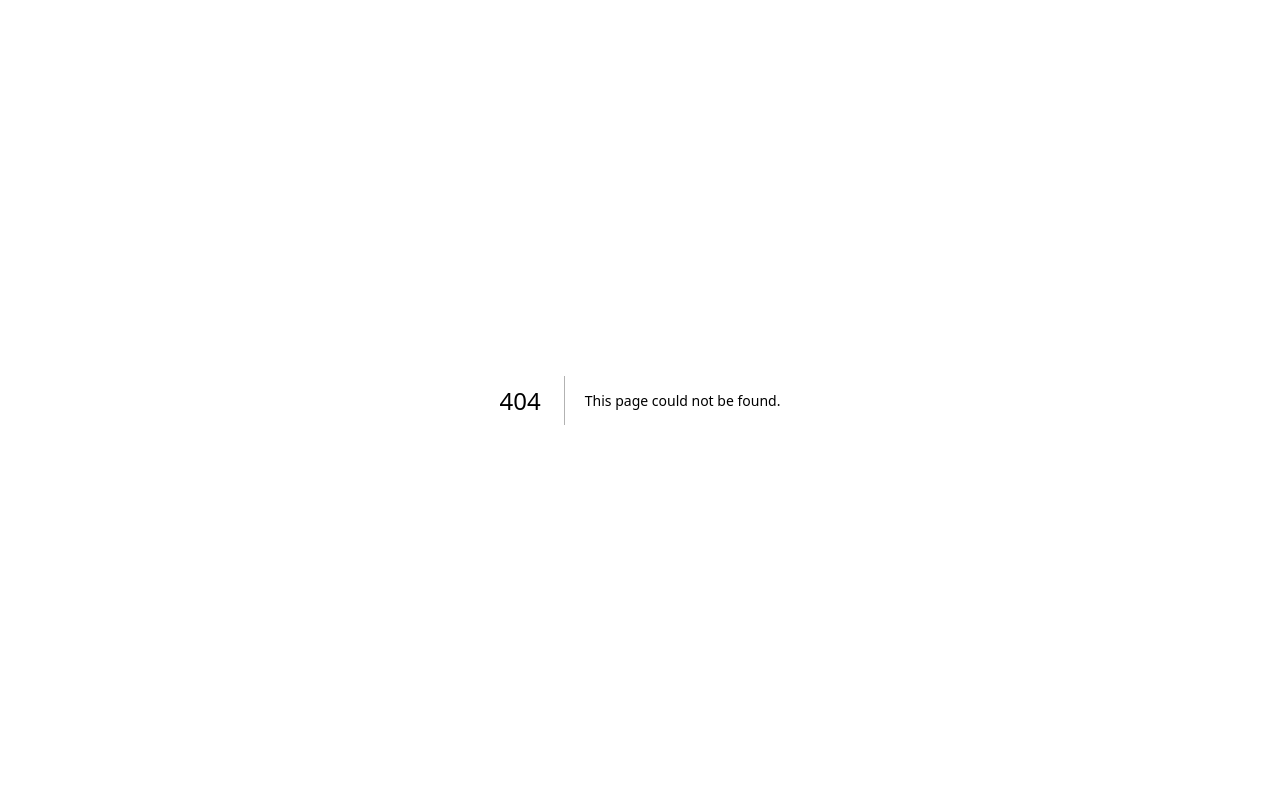
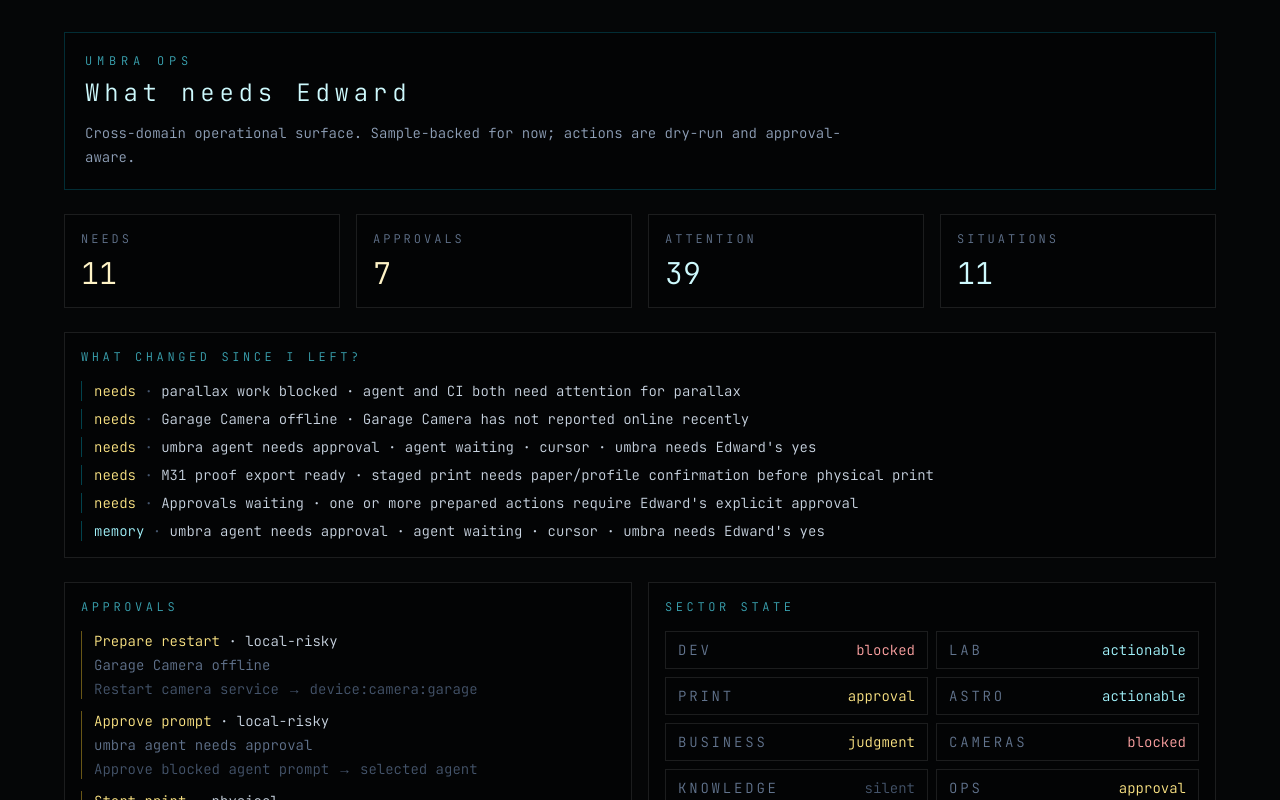
Before and after one commit to Edd-wordd/umbra, a Next.js app: page /ops in a window 1280 px wide. Before the commit this address had no page. Built offline with nearby package versions, Linux system fonts and the light colour scheme.

Commit message:
ops bottom strips

```diff
--- /dev/null
+++ b/src/app/ops/page.tsx
@@ -0,0 +1,143 @@
+import { buildBrainViewModel } from "@/lib/brain";
+import { createSampleMultiDomainBrain } from "@/lib/domain";
+import { buildOpsNeeds, buildWhatChanged, localTriageOpsNeeds } from "@/lib/ops";
+
+export default async function OpsPage() {
+  const now = 1_700_000_000_000;
+  const brain = createSampleMultiDomainBrain(now);
+  const needs = await buildOpsNeeds(brain);
+  const triage = localTriageOpsNeeds(needs);
+  const triageByNeed = new Map(triage.map((item) => [item.needId, item]));
+  const whatChanged = buildWhatChanged({ since: now - 60 * 60_000, generatedAt: now, needs, memory: brain.memory, limit: 6 });
+  const view = buildBrainViewModel(brain);
+  const approvals = needs.flatMap((need) => need.actions.filter((action) => action.requiresApproval).map((action) => ({ need, action })));
+
+  return (
+    <main className="h-screen overflow-y-auto bg-[#050607] p-8 text-[#d7e4e8]">
+      <div className="mx-auto max-w-6xl space-y-6">
+        <header className="border border-cyan-400/20 bg-black/30 p-5">
+          <p className="text-xs uppercase tracking-[0.4em] text-cyan-300/70">Umbra Ops</p>
+          <h1 className="mt-2 text-2xl font-light tracking-[0.2em] text-cyan-100">What needs Edward</h1>
+          <p className="mt-3 max-w-3xl text-sm leading-6 text-slate-400">
+            Cross-domain operational surface. Sample-backed for now; actions are dry-run and approval-aware.
+          </p>
+        </header>
+
+        <section className="grid gap-4 md:grid-cols-4">
+          <Metric label="needs" value={needs.length} tone="amber" />
+          <Metric label="approvals" value={approvals.length} tone="amber" />
+          <Metric label="attention" value={view.totals.attention} tone="cyan" />
+          <Metric label="situations" value={view.totals.situations} tone="cyan" />
+        </section>
+
+        <Panel title="What changed since I left?">
+          {whatChanged.quiet ? (
+            <p className="text-sm text-slate-500">all quiet</p>
+          ) : (
+            <ul className="space-y-2 text-sm text-slate-300">
+              {whatChanged.lines.map((line) => (
+                <li key={line} className="border-l border-cyan-400/30 pl-3">
+                  <span className={line.startsWith("needs") ? "text-amber-200" : "text-cyan-200"}>{line.split(" · ")[0]}</span>
+                  <span className="text-slate-600"> · </span>
+                  {line.split(" · ").slice(1).join(" · ")}
+                </li>
+              ))}
+            </ul>
+          )}
+        </Panel>
+
+        <section className="grid gap-4 lg:grid-cols-2">
+          <Panel title="Approvals">
+            <ul className="space-y-3 text-sm text-slate-300">
+              {approvals.slice(0, 8).map(({ need, action }) => (
+                <li key={`${need.id}:${action.id}`} className="border-l border-amber-300/40 pl-3">
+                  <p><span className="text-amber-200">{action.label}</span> · {action.risk}</p>
+                  <p className="mt-1 text-slate-500">{need.title}</p>
+                  {action.plan && <p className="mt-1 text-slate-600">{action.plan.summary}{action.plan.target ? ` → ${action.plan.target}` : ""}</p>}
+                </li>
+              ))}
+              {!approvals.length && <li className="text-slate-600">none</li>}
+            </ul>
+          </Panel>
+
+          <Panel title="Sector state">
+            <ul className="grid gap-2 text-sm text-slate-300 sm:grid-cols-2">
+              {view.sectors.map((sector) => (
+                <li key={sector.domain} className="flex justify-between border border-white/10 px-3 py-2">
+                  <span className="uppercase tracking-[0.2em] text-slate-500">{sector.domain}</span>
+                  <span className={statusColor(sector.status)}>{sector.status}</span>
+                </li>
+              ))}
+            </ul>
+          </Panel>
+        </section>
+
+        <Panel title="Needs Edward">
+          <div className="space-y-4">
+            {needs.map((need) => {
+              const decision = triageByNeed.get(need.id);
+              return (
+                <article key={need.id} className="border border-white/10 bg-white/[0.02] p-4">
+                  <div className="flex flex-wrap items-start justify-between gap-3">
+                    <div>
+                      <p className="text-xs uppercase tracking-[0.25em] text-slate-500">{need.severity}</p>
+                      <h2 className="mt-1 text-lg text-cyan-100">{need.title}</h2>
+                      <p className="mt-2 text-sm text-amber-100/80">why now: {need.whyNow}</p>
+                    </div>
+                    {decision && <p className="text-xs text-slate-500">{decision.category} · priority {decision.priority.toFixed(2)} · {decision.source}</p>}
+                  </div>
+
+                  <div className="mt-4 grid gap-4 lg:grid-cols-2">
+                    <div>
+                      <h3 className="text-xs uppercase tracking-[0.25em] text-slate-500">Runbooks</h3>
+                      <ul className="mt-2 space-y-1 text-sm text-slate-300">
+                        {need.runbooks.map((runbook) => <li key={runbook.id}>• {runbook.title}</li>)}
+                        {!need.runbooks.length && <li className="text-slate-600">none</li>}
+                      </ul>
+                    </div>
+                    <div>
+                      <h3 className="text-xs uppercase tracking-[0.25em] text-slate-500">Actions</h3>
+                      <ul className="mt-2 space-y-3 text-sm text-slate-300">
+                        {need.actions.map((action) => (
+                          <li key={action.id} className="border-l border-cyan-400/30 pl-3">
+                            <p><span className="text-cyan-200">{action.label}</span> · {action.risk} · {action.requiresApproval ? "approval required" : "no approval"}</p>
+                            {action.plan && <p className="mt-1 text-slate-500">{action.plan.summary}{action.plan.target ? ` → ${action.plan.target}` : ""}</p>}
+                          </li>
+                        ))}
+                      </ul>
+                    </div>
+                  </div>
+                </article>
+              );
+            })}
+          </div>
+        </Panel>
+      </div>
+    </main>
+  );
+}
+
+function Metric({ label, value, tone }: { label: string; value: number; tone: "cyan" | "amber" }) {
+  return (
+    <div className="border border-white/10 bg-black/30 p-4">
+      <p className="text-xs uppercase tracking-[0.25em] text-slate-500">{label}</p>
+      <p className={tone === "amber" ? "mt-2 text-3xl font-light text-amber-100" : "mt-2 text-3xl font-light text-cyan-100"}>{value}</p>
+    </div>
+  );
+}
+
+function Panel({ title, children }: { title: string; children: React.ReactNode }) {
+  return (
+    <section className="border border-white/10 bg-black/30 p-4">
+      <h2 className="mb-4 text-xs uppercase tracking-[0.3em] text-cyan-300/70">{title}</h2>
+      {children}
+    </section>
+  );
+}
+
+function statusColor(status: string) {
+  if (status === "blocked" || status === "critical") return "text-red-300";
+  if (status === "approval" || status === "judgment") return "text-amber-200";
+  if (status === "watch" || status === "actionable") return "text-cyan-200";
+  return "text-slate-600";
+}
--- a/src/components/console/BottomStrips.tsx
+++ b/src/components/console/BottomStrips.tsx
@@ -1,5 +1,6 @@
 "use client";
 
+import Link from "next/link";
 import { useEffect, useState } from "react";
 import { buildBrainViewModel } from "@/lib/brain";
 import { createSampleMultiDomainBrain } from "@/lib/domain";
@@ -41,10 +42,10 @@ export default function BottomStrips() {
 
       <div className="absolute bottom-[37px] right-[104px] flex gap-[22px] text-[10px] leading-none" aria-label="comms">
         {ops ? (
-          <>
+          <Link href="/ops" className="flex gap-[22px] hover:text-cyan-200" aria-label="open ops">
             <span className="tracking-[2px] text-cyan-300/70">OPS</span>
             <span className="text-dim">{ops.needs} needs · {ops.approvals} approvals · changed</span>
-          </>
+          </Link>
         ) : (
           <>
             <span className="tracking-[2px] text-dim">COMMS</span>
```
